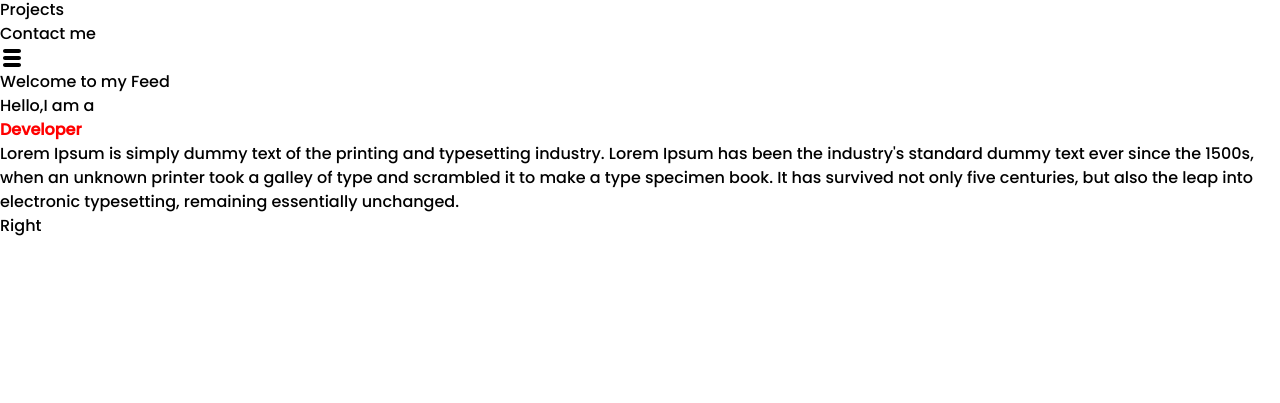
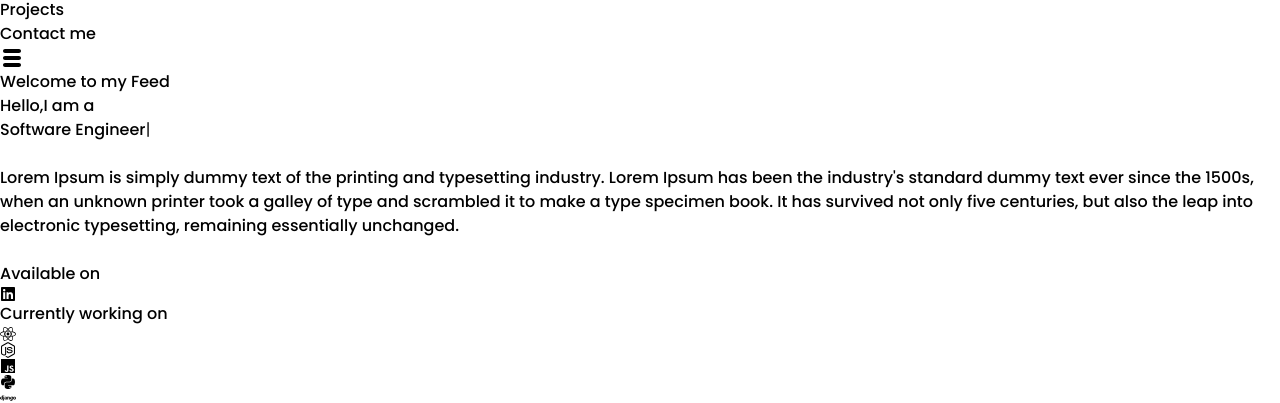
Before and after one commit to MiriamRehema/Miriam-2-Portfolio, a React (Vite) app: page / in a window 1280 px wide. Shown: the part 422-825 px from the top of the page. Before the commit the page ends 800 px from the top, so only its background shows below. Built offline with nearby package versions, Linux system fonts and the light colour scheme.

Commit message:
done with first part

```diff
--- a/src/components/Home.jsx
+++ b/src/components/Home.jsx
@@ -1,25 +1,65 @@
 import React from 'react';
+import { FaLinkedin } from "react-icons/fa";
+import { FaReact } from "react-icons/fa6";
+import { FaNodeJs } from "react-icons/fa";
+import { IoLogoJavascript } from "react-icons/io5";
+import { FaPython } from "react-icons/fa6";
+import { DiDjango } from "react-icons/di";
+import { ReactTyped, } from "react-typed";
 
 function Home() {
+
     return (
         <div className='max-w-screen-2xl container mx-auto px-4 md:px-20 my-20'>
             <div className='flex flex-col md:flex-row '>
-            <div className='md:w-1/2' >
-            <span>Welcome to my Feed</span>
-           <div className='flex space-x-1 text-2xl md:text-4xl'>
+            <div className='md:w-1/2 mt-12 md:mt-24 space-y-2' >
+            <span className='text-xl'>Welcome to my Feed</span>
+           <div className='flex space-x-1 text-2xl md:text-4xl '>
            <h1>Hello,I am a  </h1>
-           <span style={{ color: 'red', fontWeight: 'bold' }}>Developer</span>
+           {/* <span style={{ color: 'red', fontWeight: 'bold' }}>Developer</span> */}
+           <ReactTyped
+           className='text-red-700 font-bold'
+          strings={["Backend Developer", "Programmer", "Software Engineer"]}
+          typeSpeed={40}
+          backSpeed={50}
+          loop={true}
+        />
            {/* <span className='text-red-700 font-bold'>Developer</span> */}
            </div>
-            <p>
+           <br/>
+            <p className='text-sm md:text-md text-justify'>
                 Lorem Ipsum is simply dummy text of the printing and typesetting
                  industry. Lorem Ipsum has been the industry's standard dummy text ever since the 1500s,
                  when an unknown printer took a galley of type and scrambled it to make a type specimen book.
                  It has survived not only five centuries, but also the leap into electronic typesetting, remaining
                   essentially unchanged.
             </p>
+            <br/>
+            {/* social media icons */}
+            <div className='flex justify-between'>
+                <div className=' space-y-2'>
+                <h1 className='font-bold'>Available on</h1>
+                <ul className='flex space-x-5'>
+                    <li>
+                    <FaLinkedin className='text-2xl cursor pointer'/>
+                    </li>
+                </ul>
+                </div>
+                <div className='space-y-2'>
+                <h1 className='font-bold'>Currently working on</h1>
+                <div className='flex space-x-5'>
+                <FaReact className='text-xl md:text 3xl hover:scale-110 duration-200 rounded-full border-[2px]'/>
+                <FaNodeJs className='text-xl md:text 3xl hover:scale-110 duration-200 rounded-full border-[2px]' />
+                <IoLogoJavascript className='text-xl md:text 3xl hover:scale-110 duration-200 rounded-full border-[2px]' />
+                <FaPython  className='text-xl md:text 3xl hover:scale-110 duration-200 rounded-full border-[2px]'/>
+                <DiDjango className='text-xl md:text 3xl hover:scale-110 duration-200 rounded-full border-[2px]'/>
+                </div>
             </div>
-            <div className='md:w-1/2'>Right</div>
+            </div>
+            </div>
+            <div className='md:w-1/2'>
+            <img src=''alt=''/>
+            </div>
 
             </div>
 
```
